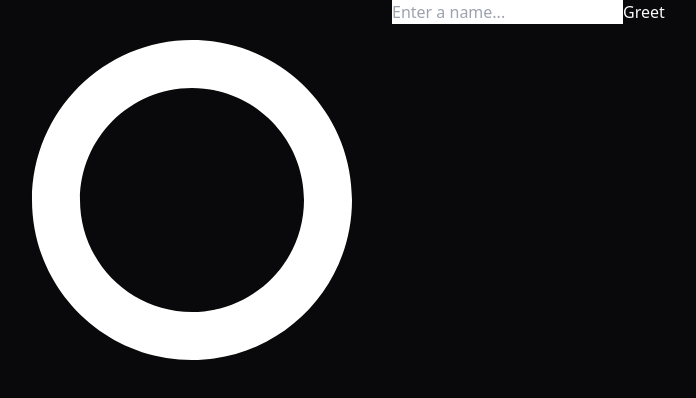
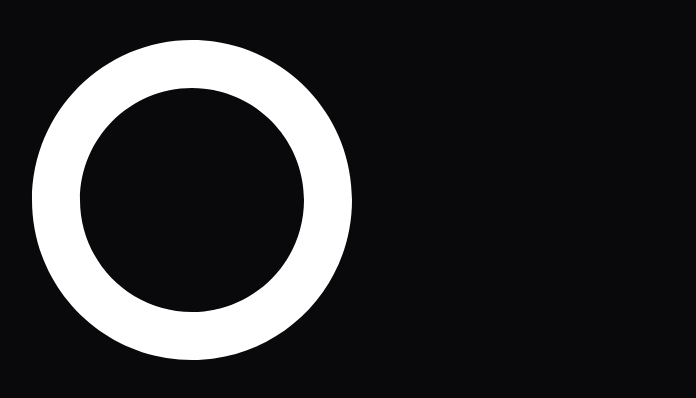
Before and after one commit to zero-company/zero-app, a React app in the folder apps/zero-app/: page / in a window 1280 px wide. Shown: the top 398 px of the page, without its empty margins (40-736 px from the left). Built offline with nearby package versions, Linux system fonts and the light colour scheme; the HTML template or start-up script is replaced by a standard one.

Commit message:
Update greet form

```diff
--- a/apps/zero-app/src/App.tsx
+++ b/apps/zero-app/src/App.tsx
@@ -1,26 +1,11 @@
-import { useState } from 'react'
-import { invoke } from '@tauri-apps/api/core'
 import './App.css'
 import { ThemeProvider } from '@/components/theme-provider'
-import { ModeToggle } from '@/components/mode-toggle'
-import { ZeroLogo } from '@/components/zero-logo'
-import { Greet } from '@/components/greet'
 
 function App() {
-  const [name, setName] = useState('')
-  const [date, setDate] = useState<Date | undefined>(new Date())
-
-  const [greetMsg, setGreetMsg] = useState('')
-  async function greet() {
-    // Learn more about Tauri commands at https://tauri.app/v1/guides/features/command
-    setGreetMsg(await invoke('greet', { name }))
-  }
-
   return (
     <ThemeProvider defaultTheme='dark' storageKey='vite-ui-theme'>
       <div className='container flex'>
         <img src='/zero-logo-v1.svg' alt='O' />
-        <Greet />
       </div>
     </ThemeProvider>
   )
--- a/apps/zero-app/src/components/greet.tsx
+++ b/apps/zero-app/src/components/greet.tsx
@@ -18,48 +18,61 @@ import {
 import { Input } from '@/components/ui/input'
 
 const formSchema = z.object({
-  name: z.string().min(2).max(50),
+  firstname: z.string().min(2).max(50),
+  lastname: z.string().min(2).max(50),
 })
 
 export const Greet = () => {
-  const [name, setName] = useState('')
   const [date, setDate] = useState<Date | undefined>(new Date())
+  const [greetMsg, setGreetMsg] = useState('')
 
   const form = useForm<z.infer<typeof formSchema>>({
     resolver: zodResolver(formSchema),
     defaultValues: {
-      name: '',
+      firstname: '',
+      lastname: '',
     },
   })
 
-  // 2. Define a submit handler.
-  function onSubmit(values: z.infer<typeof formSchema>) {
-    // Do something with the form values.
-    // ✅ This will be type-safe and validated.
-    console.log(values)
-  }
-
-  const [greetMsg, setGreetMsg] = useState('')
-  async function greet() {
-    setGreetMsg(await invoke('greet', { name }))
+  async function onSubmit(values: z.infer<typeof formSchema>) {
+    setGreetMsg(
+      await invoke('greet', { name: values.firstname + ' ' + values.lastname }),
+    )
   }
 
   return (
     <>
-      <form
-        onSubmit={e => {
-          e.preventDefault()
-          greet()
-        }}
-      >
-        <input
-          id='greet-input'
-          onChange={e => setName(e.currentTarget.value)}
-          placeholder='Enter a name...'
-        />
-        <button type='submit'>Greet</button>
-      </form>
-
+      <Form {...form}>
+        <form onSubmit={form.handleSubmit(onSubmit)} className='space-y-8'>
+          <FormField
+            control={form.control}
+            name='firstname'
+            render={({ field }) => (
+              <FormItem>
+                <FormLabel>FirstName</FormLabel>
+                <FormControl>
+                  <Input placeholder='' {...field} />
+                </FormControl>
+                <FormMessage />
+              </FormItem>
+            )}
+          />
+          <FormField
+            control={form.control}
+            name='lastname'
+            render={({ field }) => (
+              <FormItem>
+                <FormLabel>LastName</FormLabel>
+                <FormControl>
+                  <Input placeholder='' {...field} />
+                </FormControl>
+                <FormMessage />
+              </FormItem>
+            )}
+          />
+          <Button type='submit'>Submit</Button>
+        </form>
+      </Form>
       <p>{greetMsg}</p>
     </>
   )
```
